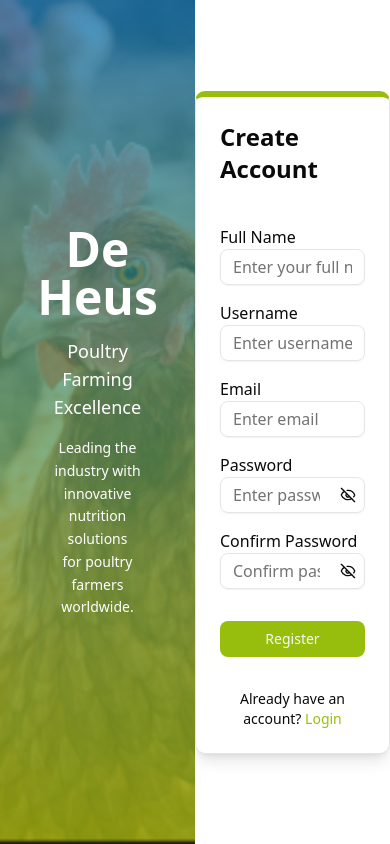
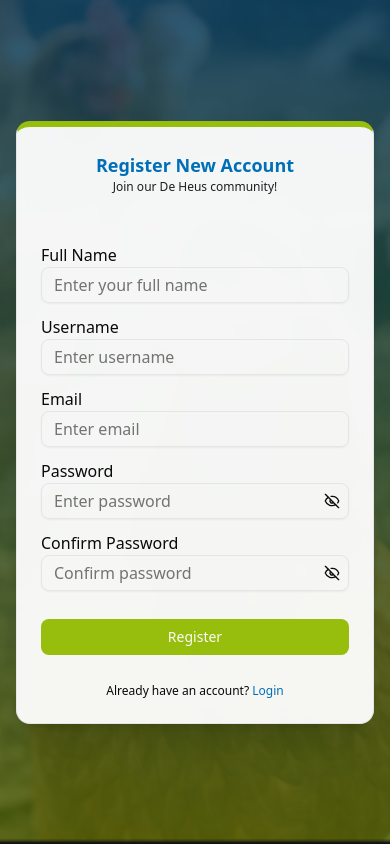
Before and after one commit to atul-proshore/bootcamp-react-app, a Next.js app: page /register in a window 390 px wide. Built offline with nearby package versions, Linux system fonts and the light colour scheme.

Commit message:
made register responsive, css styling

```diff
--- a/src/app/register/page.tsx
+++ b/src/app/register/page.tsx
@@ -2,6 +2,7 @@
 
 import { yupResolver } from "@hookform/resolvers/yup";
 import { Eye, EyeOff } from "lucide-react";
+import Image from "next/image";
 import { useState } from "react";
 import { useForm } from "react-hook-form";
 
@@ -9,7 +10,6 @@
 import CardComp from "@/components/reusableComponents/CardComp";
 import InputGroupComp from "@/components/reusableComponents/InputGroupComp";
 import { registerSchema } from "../utils/utils";
-
 
 enum ButtonTypes {
     submit = "submit",
@@ -33,17 +33,30 @@
     };
 
     return (
-        <div className="flex h-screen">
-        <div className="w-1/2 h-full relative flex items-center justify-center">
-            <img
+    <div className="relative min-h-screen w-full">
+
+        <div className="absolute inset-0 block lg:hidden">
+            <Image
+            src="/screenshot.png"
+            alt="De Heus" fill priority className="object-cover"
+            />
+            <div className="absolute inset-0 bg-black/40" />
+        </div>
+
+        <div className="relative z-10 flex min-h-screen flex-col lg:flex-row">
+            <div className="relative hidden lg:flex w-1/2 items-center justify-center">
+            <Image
                 src="/screenshot.png"
                 alt="De Heus"
-            className="absolute w-full h-full object-cover"
+                fill
+                priority
+                className="object-cover"
             />
-
             <div className="relative z-10 text-white text-center px-10">
                 <h1 className="text-5xl font-bold mb-4">De Heus</h1>
-            <h2 className="text-lg font-medium mb-4">Poultry Farming Excellence</h2>
+                <h2 className="text-lg font-medium mb-4">
+                Poultry Farming Excellence
+                </h2>
                 <p className="text-sm leading-relaxed">
                 Leading the industry with innovative nutrition solutions <br />
                 for poultry farmers worldwide.
@@ -51,13 +64,21 @@
             </div>
             </div>
 
-        <div className="w-1/2 flex justify-center items-center bg-white">
-            <CardComp className="p-6 shadow-lg rounded-lg w-[420px]">
-            <h2 className="text-2xl font-bold">Create Account</h2>
+{/* mobile */}
+            <div className="flex flex-1 items-center justify-center px-4 py-10">
+            <CardComp className="w-full max-w-md p-6 sm:p-8 shadow-xl rounded-xl bg-white/95 backdrop-blur">
+                <div className="text-center mb-6">
+                <h2 className="text-lg sm:text-xl lg:text-2xl font-bold text-[#006FB7]">
+                    Register New Account
+                </h2>
+                <p className="text-xs sm:text-sm text-[#1E1E1E]">
+                    Join our De Heus community!
+                </p>
+                </div>
 
                 <form
                 onSubmit={handleSubmit(onSubmit)}
-                className="flex flex-col gap-4 mt-4"
+                className="flex flex-col gap-3 sm:gap-4"
                 >
                 <div
                     onInputCapture={(e: any) =>
@@ -112,12 +133,12 @@
                     placeholder="Enter password"
                     validationMessage={errors.password?.message}
                     endContent={
-                    <div
+                        <span
                         onClick={() => setShowPassword(!showPassword)}
                         className="cursor-pointer"
                         >
                         {showPassword ? <Eye size={18} /> : <EyeOff size={18} />}
-                    </div>
+                        </span>
                     }
                     />
                     <input type="hidden" {...register("password")} />
@@ -136,18 +157,15 @@
                     placeholder="Confirm password"
                     validationMessage={errors.confirmPassword?.message}
                     endContent={
-                    <div
+                        <span
                         onClick={() =>
                             setShowConfirmPassword(!showConfirmPassword)
                         }
                         className="cursor-pointer"
                         >
                         {showConfirmPassword ? (
-                        <Eye size={18} />
-                        ) : (
-                        <EyeOff size={18} />
-                        )}
-                    </div>
+                            <Eye size={18} />) : ( <EyeOff size={18} />)}
+                        </span>
                     }
                     />
                     <input type="hidden" {...register("confirmPassword")} />
@@ -160,18 +178,19 @@
                     className="w-full mt-4"
                 />
 
-                <div className="text-center mt-4 text-sm">
+                <p className="text-xs sm:text-sm text-center mt-4">
                     Already have an account?{" "}
                     <a
                     href="/login"
-                    className="text-[#97BE0D] font-medium hover:underline"
+                    className="text-[#006FB7] font-medium hover:underline"
                     >
                     Login
                     </a>
-                </div>
+                </p>
                 </form>
             </CardComp>
             </div>
         </div>
+        </div>
     );
 }
--- a/src/app/utils/utils.ts
+++ b/src/app/utils/utils.ts
@@ -8,12 +8,19 @@
 export const registerSchema = yup.object().shape({
   fullName: yup.string().required("Full name is required"),
   username: yup.string().required("Username is required"),
-  email: yup.string().email("Invalid email").required("Email is required"),
+  email: yup
+  .string()
+  .email("Invalid email")
+  .required("Email is required!")
+  .matches(
+    /^[^\s@]+@[^\s@]+\.[^\s@]+$/,
+    "Email must contain @ and ."
+  ),
   password: yup.string().min(8, "Must be at least 8 characters").required(),
   confirmPassword: yup
     .string()
     .oneOf([yup.ref("password")], "Passwords must match")
-    .required(),
+    .required("You need to confirm password!"),
 });
 
 export const resetPasswordSchema = yup.object({
--- a/src/components/reusableComponents/InputGroupComp.tsx
+++ b/src/components/reusableComponents/InputGroupComp.tsx
@@ -1,9 +1,8 @@
 import React from "react";
 import {
   InputGroup,
-  InputGroupAddon,
   InputGroupButton,
-  InputGroupInput,
+  InputGroupInput
 } from "../shadcnUI/input-group";
 
 interface IInputProps {
@@ -30,7 +29,6 @@
   className,
   validationMessage,
   wrapperClassName,
-  ...rest
 }: IInputProps) => {
   return (
     <div className={`relative ${wrapperClassName}`}>
@@ -46,7 +44,6 @@
               ? "focus:border-[#97BE0D] focus:ring-2 focus:ring-[#97BE0D]/60 focus:outline-none"
               : "focus:border-[#006FB7] focus:ring-2 focus:ring-[#006FB7]/60 focus:outline-none"
           } ${className}`}
-          {...rest}
           placeholder={placeholder}
         />
         {endContent && (
@@ -54,7 +51,7 @@
         )}
       </InputGroup>
       {validationMessage && (
-        <p className="absolute text-red-600 text-xs">{validationMessage}</p>
+        <p className="absolute text-red-600">{validationMessage}</p>
       )}
     </div>
   );
```
Lines whose indentation alone changed are shown as unchanged.
